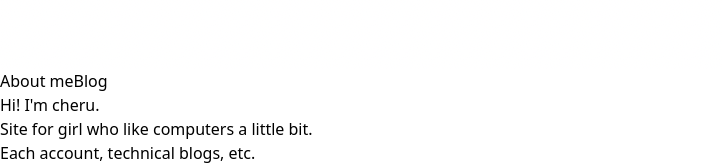
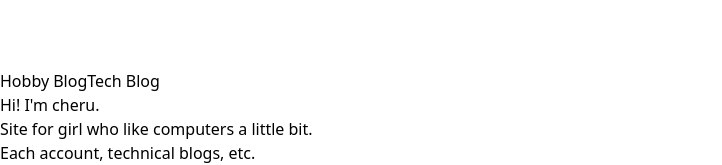
Before and after one commit to CHERU333/cheru.jp, a React (Vite) app: page / in a window 1280 px wide. Shown: the part 437-602 px from the top of the page, without its empty margins (0-722 px from the left). Built offline with nearby package versions, Linux system fonts and the light colour scheme.

Commit message:
navの編集

```diff
--- a/src/App.jsx
+++ b/src/App.jsx
@@ -11,8 +11,8 @@ function App() {
             <img src="./img/cheru__jp.png" alt="cheru.jp"/>
           </a>
           <nav className="md:ml-auto text-base">
-            <a herf="#AboutMe" className="mr-5 hover:text-blue-400 duration-300">About me</a>
-            <a href= "https://scrapbox.io/cheru" className="mr-5 hover:text-orange-500 duration-300">Blog</a>
+            <a href= "https://note.com/cheru__jp/" className="mr-5 hover:text-orange-500 duration-300">Hobby Blog</a>
+            <a href= "https://zenn.dev/cheru" className="mr-5 hover:text-orange-500 duration-300">Tech Blog</a>
           </nav>
         </div>
       </header>
@@ -38,7 +38,7 @@ function App() {
       </section>
 
 {/* about me */}
-      <section id="AboutMe">
+      <section>
         <div className="container px-5 py-24 mx-auto">
           <div className="text-center mb-20">
             <h1 className="text-2x; sm:text-3xl font-medium mb-2 text-gray-900">About Me</h1>
```
